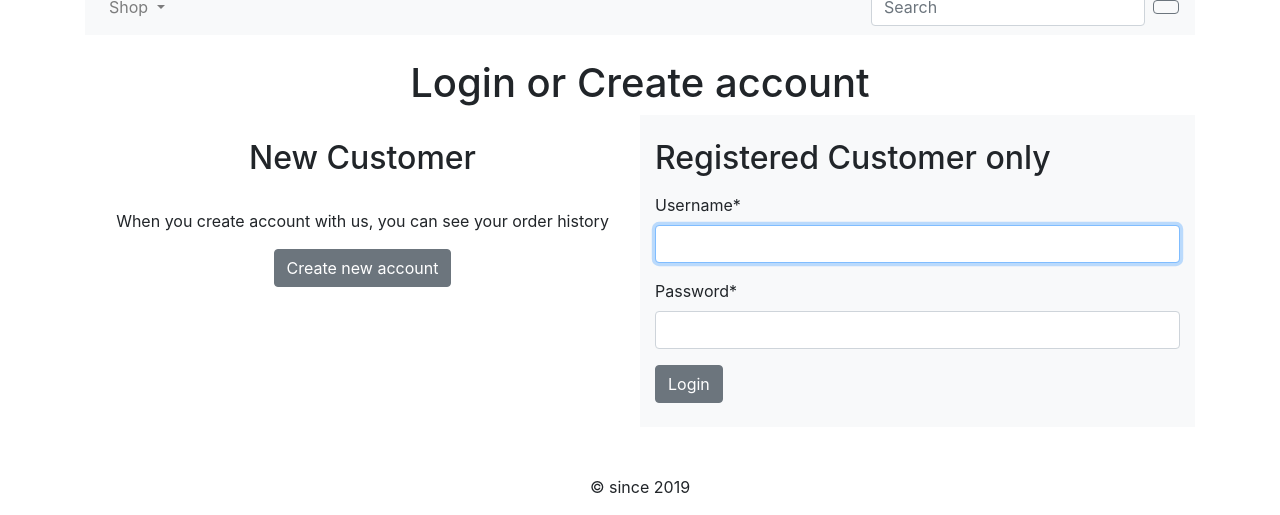
After one commit to HyungtaeMoon/cart_shopping, a Django app: page /accounts/login/ in a window 1280 px wide. The commit adds this page. Shown: the part 385-900 px from the top of the page. Run offline with Django 3.2, Linux system fonts and the light colour scheme; data that the repository does not hold is empty; parts of the project's set-up code (start-up, migrations or seed data) failed here and were passed over; some libraries are stand-ins or nearby versions.

Commit message:
[ADD] 로그인 기능 구현 및 상단 navbar 템플릿 추가

```diff
--- a/app/config/urls.py
+++ b/app/config/urls.py
@@ -27,7 +27,8 @@ urlpatterns = [
     path('search_app/', include('search_app.urls')),
     path('cart/', include('cart.urls')),
     path('order/', include('order.urls')),
-    path('signup/create/', views.signup_view, name='signup'),
+    path('accounts/create/', views.signup_view, name='signup'),
+    path('accounts/login/', views.login_view, name='login'),
 ]
 if settings.DEBUG:
     urlpatterns += static(prefix=settings.STATIC_URL, document_root=settings.STATIC_ROOT)
--- /dev/null
+++ b/app/shop/templates/accounts/login.html
@@ -0,0 +1,40 @@
+{% extends 'base.html' %}
+{% load staticfiles %}
+{% load crispy_forms_tags %}
+{% block metadescription %}
+    login and enjoy a variety of stunning and comfy cushions.
+{% endblock %}
+{% block title %}
+    Login - Perfect Cushion Store
+{% endblock %}
+{% block content %}
+    <div class="container">
+        <br>
+        <h1 class="my_title text-center">Login or Create account</h1>
+        <div class="row">
+            <div class="col-12 col-sm-12 col-md-12 col-lg-6 text-center my_custom_div">
+                <br>
+                <h2 class="my_title">New Customer</h2>
+                <br>
+                <p>When you create account with us, you can see your order history</p>
+                <a href="{% url 'signup' %}" class="btn btn-secondary">Create new account</a>
+            </div>
+
+            <div class="col-12 col-sm-12 col-md-12 col-lg-6 bg-light">
+                <div>
+                    <br>
+                    <h2 class="my_title">Registered Customer only</h2>
+                    <form action="" method="POST">
+                        {% csrf_token %}
+                        <p>{{ form | crispy }}</p>
+                        <button type="submit" class="btn btn-secondary">Login</button>
+                    </form>
+                    <br>
+                </div>
+
+            </div>
+        </div>
+        <br>
+    </div>
+    <br>
+{% endblock %}
--- a/app/shop/templates/base.html
+++ b/app/shop/templates/base.html
@@ -13,6 +13,10 @@
 <title>{% block title %}{% endblock %}</title>
 <body>
 <div class="container">
+    <div class="container-fluid bg-light navbar-fixed-top my_top_navbar_div">
+        {% include 'top-navbar.html' %}
+    </div>
+
     {% include "header.html" %}
     {% include "navbar.html" %}
     {% block content %}
--- /dev/null
+++ b/app/shop/templates/top-navbar.html
@@ -0,0 +1,22 @@
+<div class="container">
+    <div class="my_custom_menu">
+        <ul>
+            {% if request.user.is_authenticated and request.user.first_name %}
+                <li>
+                    Welcome {{ request.user.first_name }} <i class="fas fa-user-circle"></i>
+                </li>
+                <li>
+                    <a href="#">Logout <i class="fas fa-sign-out-alt"></i></a>
+                </li>
+            {% else %}
+                <li>
+                    <a href="{% url 'signup' %}">Create account <i class="fas fa-user-plus"></i></a>
+                </li>
+                <li>
+                    <a href="{% url 'login' %}">Login <i class="fas fa-sign-in-alt"></i></a>
+                </li>
+            {% endif %}
+        </ul>
+
+    </div>
+</div>
--- a/app/shop/views.py
+++ b/app/shop/views.py
@@ -1,7 +1,9 @@
+from django.contrib.auth import authenticate, login
+from django.contrib.auth.forms import AuthenticationForm
 from django.contrib.auth.models import Group, User
 from django.core.paginator import Paginator, EmptyPage, InvalidPage
 from django.http import HttpResponse
-from django.shortcuts import render, get_object_or_404
+from django.shortcuts import render, get_object_or_404, redirect
 
 from .forms import SignUpForm
 from .models import Category, Product
@@ -79,3 +81,19 @@ def signup_view(request):
     else:
         form = SignUpForm()
     return render(request, 'accounts/signup.html', {'form': form})
+
+
+def login_view(request):
+    form = AuthenticationForm(data=request.POST)
+    if form.is_valid():
+        username = request.POST['username']
+        password = request.POST['password']
+        user = authenticate(username=username, password=password)
+        if user is not None:
+            login(request, user)
+            return redirect('shop:allProdCat')
+        else:
+            return redirect('login')
+    else:
+        form = AuthenticationForm()
+    return render(request, 'accounts/login.html', {'form': form})
```
